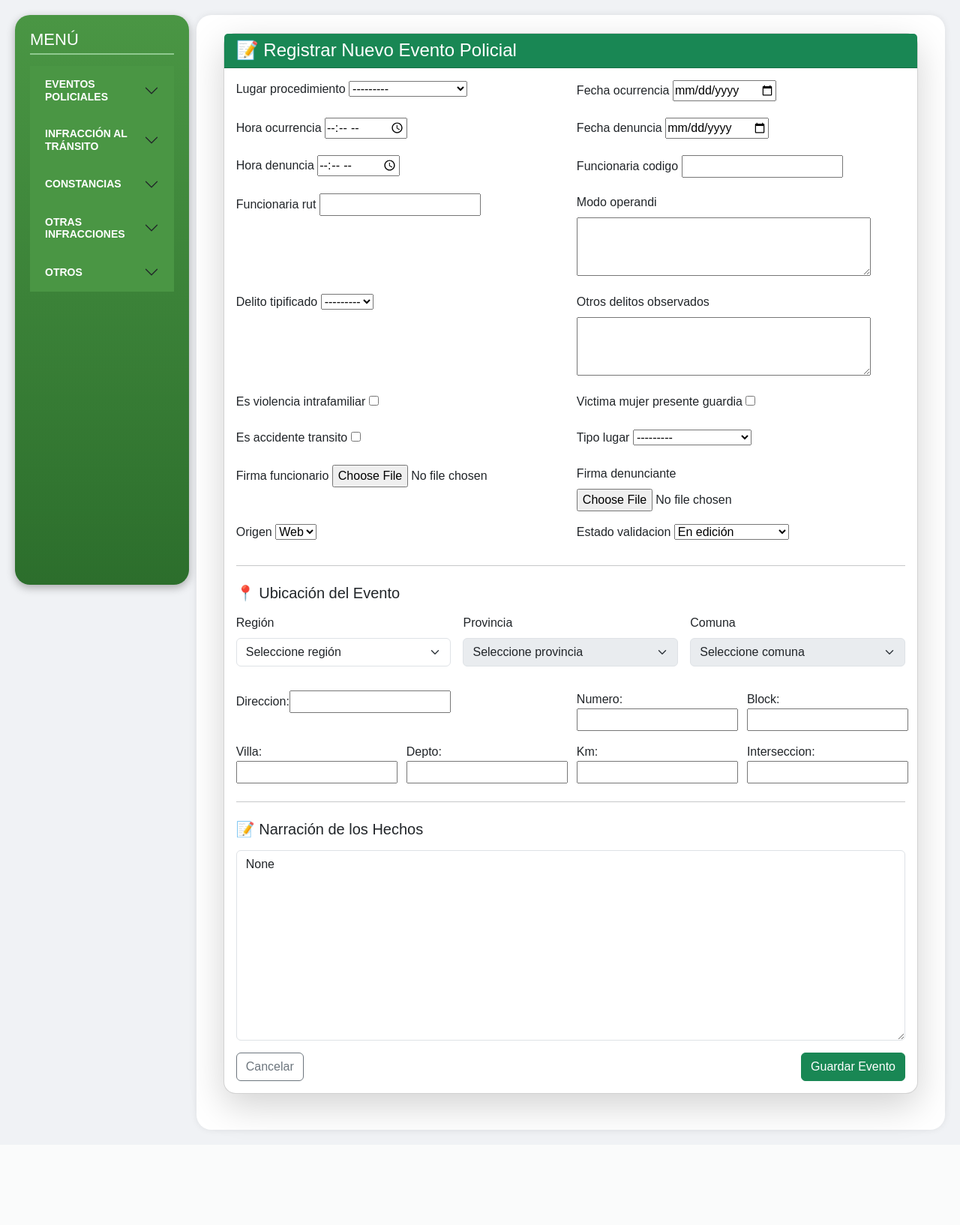
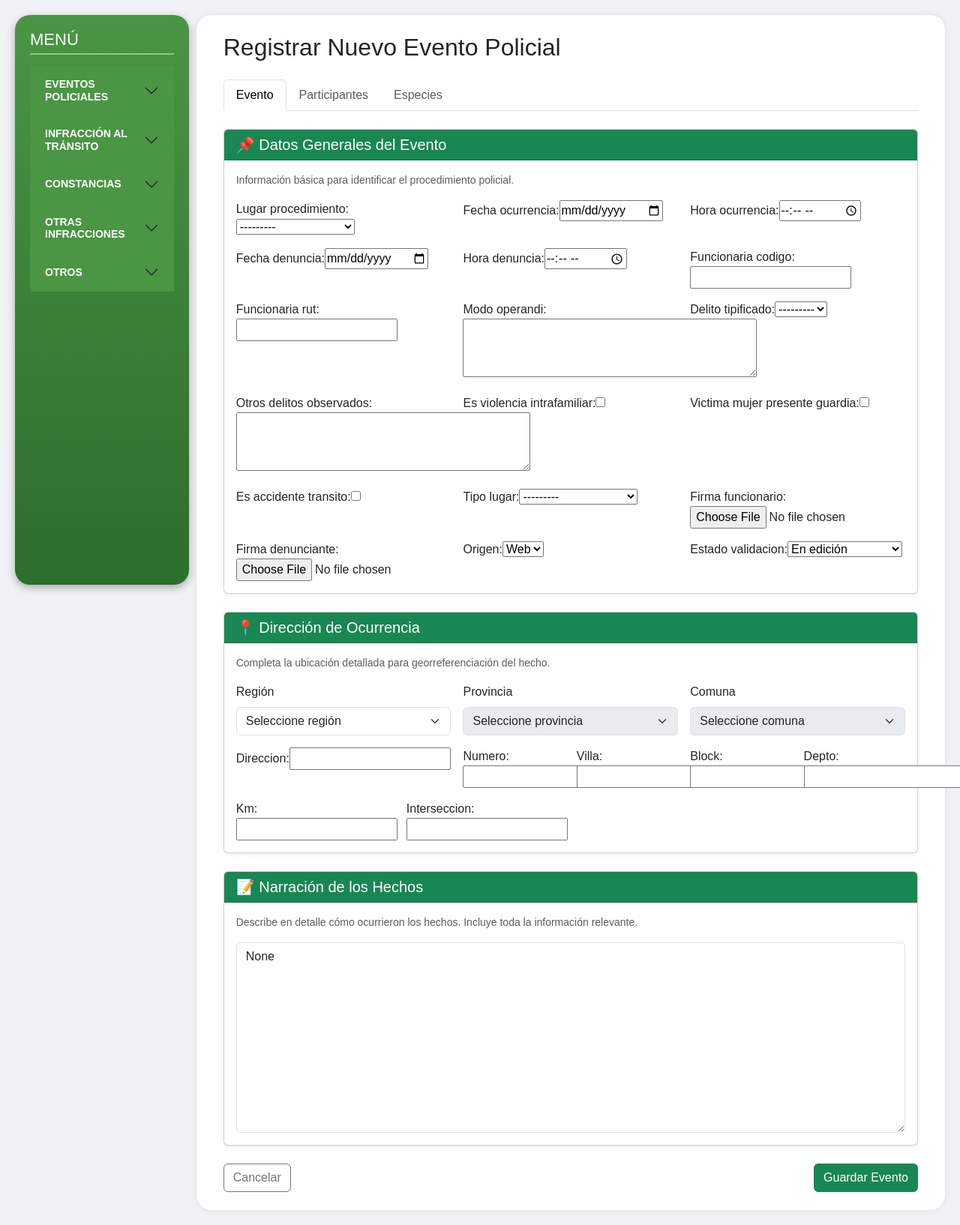
Before and after one commit to ELResidenteX/SistemasPoliciales, a Django app: page /evento/nuevo/ in a window 1280 px wide. Shown: the whole page at 75% size. Before the commit the page ends 1514 px from the top, so only its background shows below. Run offline with Django 4.2, Linux system fonts and the light colour scheme; data that the repository does not hold is empty; some libraries are stand-ins or nearby versions.

Commit message:
feat: mejorar imagen html

```diff
--- a/core/templates/core/nuevo_evento.html
+++ b/core/templates/core/nuevo_evento.html
@@ -6,19 +6,46 @@
 
 {% block content %}
 <div class="container">
-  <div class="card shadow-lg rounded-4 mb-4">
-    <div class="card-header bg-success text-white">
-      <h4 class="mb-0">{% if editando %}✏️ Editar Evento Policial{% else %}📝 Registrar Nuevo Evento Policial{% endif %}</h4>
+  <h2 class="mb-4">{% if editando %}Editar Evento Policial{% else %}Registrar Nuevo Evento Policial{% endif %}</h2>
+
+  {% if evento and evento.participantes.exists %}
+    <div class="d-flex justify-content-end mb-3">
+      <button class="btn btn-outline-primary" data-bs-toggle="modal" data-bs-target="#modalEventoCompleto">
+        👁️ Ver Evento Completo
+      </button>
     </div>
-    <div class="card-body">
+  {% endif %}
 
+  <ul class="nav nav-tabs mb-4" id="tabsEvento">
+    <li class="nav-item">
+      <a class="nav-link active" id="tab-evento" href="#contenido-evento" data-bs-toggle="tab">Evento</a>
+    </li>
+    <li class="nav-item">
+      {% if evento %}
+        <a class="nav-link" id="tab-participante" href="#contenido-participante" data-bs-toggle="tab">Participantes</a>
+      {% else %}
+        <a class="nav-link disabled">Participantes</a>
+      {% endif %}
+    </li>
+    <li class="nav-item">
+      {% if evento %}
+        <a class="nav-link" id="tab-especie" href="#contenido-especie" data-bs-toggle="tab">Especies</a>
+      {% else %}
+        <a class="nav-link disabled">Especies</a>
+      {% endif %}
+    </li>
+  </ul>
+
+  <div class="tab-content">
+    <div class="tab-pane fade show active" id="contenido-evento">
       {% if evento and not editando %}
-        <div class="alert alert-success d-flex justify-content-between align-items-center">
+        <div id="eventoAlert" class="alert alert-success d-flex justify-content-between align-items-center">
           <div>
-            ✅ Evento guardado correctamente. Número generado: <strong>{{ evento.numero_evento }}</strong>
+            Evento guardado correctamente. Número de evento generado:
+            <strong>{{ evento.numero_evento }}</strong>
           </div>
-          <a href="{% url 'buscar_evento' %}?numero_evento={{ evento.numero_evento }}" class="btn btn-outline-success btn-sm">
-            Ver Evento
+          <a href="{% url 'buscar_evento' %}?numero_evento={{ evento.numero_evento }}" class="btn btn-sm btn-outline-light ms-3">
+            Ver evento
           </a>
         </div>
       {% endif %}
@@ -39,20 +66,36 @@
           </div>
         {% endif %}
 
+        <!-- ✅ Card: Datos Generales -->
+        <div class="card shadow-sm rounded mb-4">
+          <div class="card-header bg-success text-white">
+            <h5 class="mb-0">📌 Datos Generales del Evento</h5>
+          </div>
+          <div class="card-body">
+            <p class="text-muted mb-3 small">
+              Información básica para identificar el procedimiento policial.
+            </p>
             <div class="row g-3">
               {% for field in form %}
                 {% if field.name not in "region provincia comuna direccion numero block villa depto km interseccion narracion_hechos" %}
-              <div class="col-md-6">
-                <label class="form-label">{{ field.label }}</label>
-                {{ field }}
+                  <div class="col-md-4">
+                    {{ field.label_tag }}{{ field }}
                   </div>
                 {% endif %}
               {% endfor %}
             </div>
+          </div>
+        </div>
 
-        <hr class="my-4">
-
-        <h5 class="mb-3">📍 Ubicación del Evento</h5>
+        <!-- ✅ Card: Dirección -->
+        <div class="card shadow-sm rounded mb-4">
+          <div class="card-header bg-success text-white">
+            <h5 class="mb-0">📍 Dirección de Ocurrencia</h5>
+          </div>
+          <div class="card-body">
+            <p class="text-muted mb-3 small">
+              Completa la ubicación detallada para georreferenciación del hecho.
+            </p>
             <div class="row g-3">
               <div class="col-md-4">
                 <label for="region" class="form-label">Región</label>
@@ -72,70 +115,78 @@
                   <option value="">Seleccione comuna</option>
                 </select>
               </div>
-        </div>
-
-        <div class="row g-3 mt-3">
-          <div class="col-md-6">{{ form.direccion.label_tag }}{{ form.direccion }}</div>
-          <div class="col-md-3">{{ form.numero.label_tag }}{{ form.numero }}</div>
-          <div class="col-md-3">{{ form.block.label_tag }}{{ form.block }}</div>
-          <div class="col-md-3">{{ form.villa.label_tag }}{{ form.villa }}</div>
-          <div class="col-md-3">{{ form.depto.label_tag }}{{ form.depto }}</div>
+              <div class="col-md-4">{{ form.direccion.label_tag }}{{ form.direccion }}</div>
+              <div class="col-md-2">{{ form.numero.label_tag }}{{ form.numero }}</div>
+              <div class="col-md-2">{{ form.villa.label_tag }}{{ form.villa }}</div>
+              <div class="col-md-2">{{ form.block.label_tag }}{{ form.block }}</div>
+              <div class="col-md-2">{{ form.depto.label_tag }}{{ form.depto }}</div>
               <div class="col-md-3">{{ form.km.label_tag }}{{ form.km }}</div>
               <div class="col-md-3">{{ form.interseccion.label_tag }}{{ form.interseccion }}</div>
             </div>
+          </div>
+        </div>
 
-        <hr class="my-4">
-
-        <h5 class="mb-3">📝 Narración de los Hechos</h5>
-        <div class="mb-3">
+        <!-- ✅ Card: Narración -->
+        <div class="card shadow-sm rounded mb-4">
+          <div class="card-header bg-success text-white">
+            <h5 class="mb-0">📝 Narración de los Hechos</h5>
+          </div>
+          <div class="card-body">
+            <p class="text-muted mb-3 small">
+              Describe en detalle cómo ocurrieron los hechos. Incluye toda la información relevante.
+            </p>
             <textarea name="narracion_hechos" id="id_narracion_hechos" rows="10" class="form-control">{{ form.narracion_hechos.value }}</textarea>
           </div>
+        </div>
 
-        <div class="d-flex justify-content-between">
+        <div class="d-flex justify-content-between mt-4">
           <a href="{% url 'home' %}" class="btn btn-outline-secondary">Cancelar</a>
           <button type="submit" class="btn btn-success">{% if editando %}Actualizar{% else %}Guardar Evento{% endif %}</button>
         </div>
       </form>
     </div>
+
+    {% if evento %}
+    <div class="tab-pane fade" id="contenido-participante">
+      {% include "core/participantes_tab.html" %}
+    </div>
+
+    <div class="tab-pane fade" id="contenido-especie">
+      {% include "core/especies_tab.html" %}
+    </div>
+    {% endif %}
   </div>
 </div>
 
-{% if evento %}
-  <div class="container mt-4">
-    <ul class="nav nav-tabs" id="tabsEvento">
-      <li class="nav-item">
-        <a class="nav-link active" href="#contenido-evento" data-bs-toggle="tab">Evento</a>
-      </li>
-      <li class="nav-item">
-        <a class="nav-link" href="#contenido-participante" data-bs-toggle="tab">Participantes</a>
-      </li>
-      <li class="nav-item">
-        <a class="nav-link" href="#contenido-especie" data-bs-toggle="tab">Especies</a>
-      </li>
-    </ul>
-
-    <div class="tab-content p-3 border border-top-0">
-      <div class="tab-pane fade show active" id="contenido-evento"></div>
-      <div class="tab-pane fade" id="contenido-participante">
-        {% include "core/participantes_tab.html" %}
+<!-- ✅ Modal con toda la información del evento -->
+{% if evento and evento.participantes.exists %}
+<div class="modal fade" id="modalEventoCompleto" tabindex="-1" aria-labelledby="modalEventoCompletoLabel" aria-hidden="true">
+  <div class="modal-dialog modal-xl modal-dialog-scrollable">
+    <div class="modal-content">
+      <div class="modal-header bg-primary text-white">
+        <h5 class="modal-title" id="modalEventoCompletoLabel">Evento Completo - {{ evento.numero_evento }}</h5>
+        <button type="button" class="btn-close" data-bs-dismiss="modal" aria-label="Cerrar"></button>
       </div>
-      <div class="tab-pane fade" id="contenido-especie">
-        {% include "core/especies_tab.html" %}
+      <div class="modal-body">
+        {% include "core/evento_completo.html" %}
+      </div>
     </div>
   </div>
 </div>
 {% endif %}
-{% endblock %}
 
-{% block script %}
+<!-- Scripts separados -->
 <script src="{% static 'core/js/evento.js' %}"></script>
 <script src="{% static 'core/js/general.js' %}"></script>
 <script src="{% static 'core/js/especie.js' %}"></script>
 <script src="{% static 'core/js/participantes.js' %}"></script>
+
+<!-- CKEditor desde CDN SOLO PARA LA NARRACIÓN -->
 <script src="https://cdn.ckeditor.com/4.22.1/standard/ckeditor.js"></script>
 <script>
   CKEDITOR.replace('id_narracion_hechos', {
       height: 250,
   });
 </script>
+
 {% endblock %}
```
Lines whose indentation alone changed are shown as unchanged.
